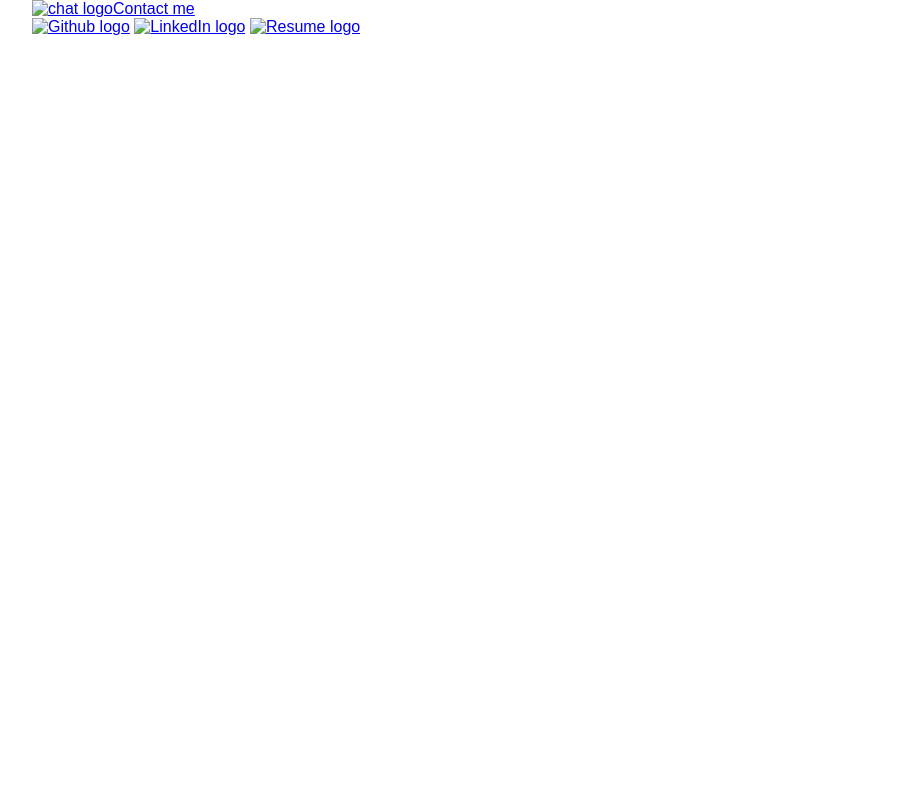
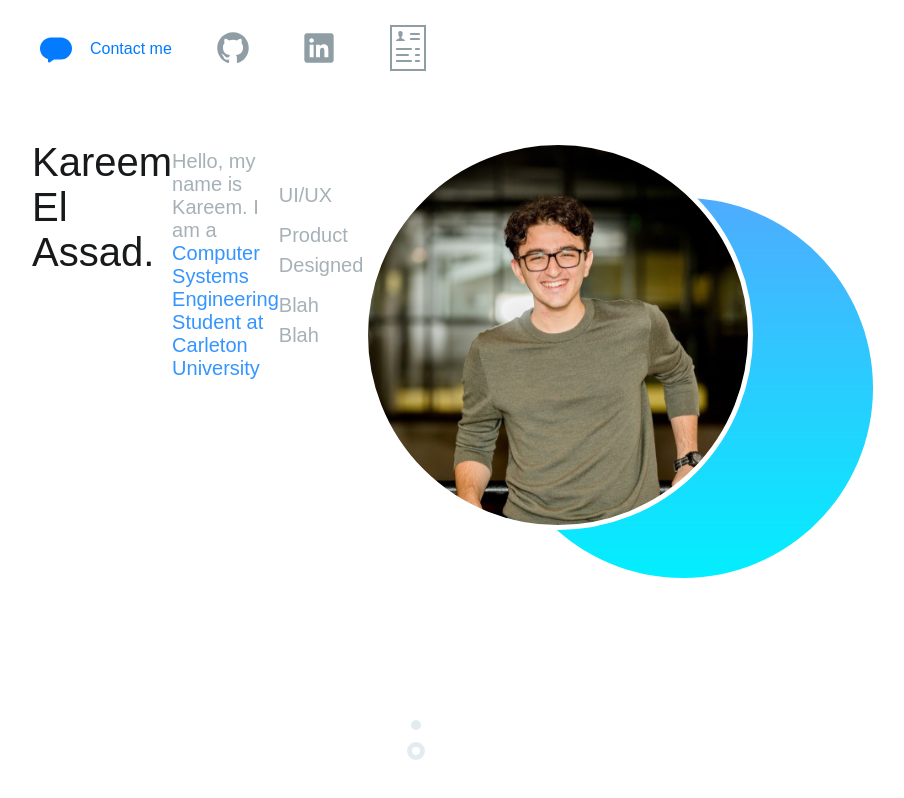
Before and after one commit to kareemassad/personal-site, a plain HTML site: page index.html in a window 1280 px wide. Shown: the whole page, without its empty margins (224-1128 px from the left). Drawn offline with Linux system fonts and the light colour scheme; files whose address does not match are found by name.

Commit message:
added tons of assets and finallazing initial page

```diff
--- a/css/styles.css
+++ b/css/styles.css
@@ -1,5 +1,6 @@
 /* Global */
-* {                   /* Reset Page */
+* {
+  /* Reset Page */
   margin: 0;
   padding: 0;
   border: 0;
@@ -9,22 +10,29 @@
   background: transparent;
 }
 
-.clearfix::after {      /* Cleared floated value (was meant as a hacky fix but turns out common) */
+.clearfix::after {
+  /* Cleared floated value (was meant as a hacky fix but turns out common) */
   content: "";
   clear: both;
   display: table;
 }
+
 html {
   font-family: circular std, sans-serif;
   font-weight: 100;
 }
+
 body {
-  width:60%;
+  width: 60%;
   margin: auto;
   background-image: url(images/BG.png);
   background-position: top;
   background-size: cover;
   background-repeat: no-repeat;
+}
+
+.blue {
+  color: #027Bff;
 }
 
 h1 {
@@ -48,4 +56,74 @@ h5 {
 p {
   color: #8f9ea5;
   opacity: 0.8;
+  font-weight: 100;
+  margin-top: 10px;
+  font-size: 20px;
 }
+
+/*  NAV BAR  */
+
+.nav {
+  display: flex;
+  align-items: center;
+  height: 100px;
+}
+
+.contactMe .navIcons {
+  flex: 1;
+}
+
+.navIcons {
+  text-align: right;
+}
+
+.navIcons a,
+.contactMe a,
+.contactMe img {
+  display: inline-block;
+  vertical-align: middle;
+}
+
+.navIcons a {
+  margin-left: 40px;
+}
+
+.contactMe a {
+  color: #027Bff;
+  text-decoration: none;
+}
+
+.contactMe img {
+  margin-right: 10px;
+}
+
+/*   Landing Page   */
+
+.landing {
+  height: 100vh;
+  position: relative;
+}
+
+.landingWrapper {
+  display: flex;
+  justify-content: space-between;
+  margin-top: 40px;
+}
+
+ul {
+  list-style: none;
+  margin-top: 30px;
+  line-height: 30px;
+}
+
+.landingLeft {
+  margin-top: 4em;
+}
+
+.scroll {
+  position: absolute;
+  bottom: 180px;
+  left: 0;
+  right: 0;
+  margin: auto;
+}
--- a/index.html
+++ b/index.html
@@ -12,13 +12,30 @@
 <body>
     <div class="nav">
         <div class="contactMe">
-            <a href="#"><img src="images/Chat_Blue.png" alt="chat logo">Contact me</a>
+            <a href="#"><img src="assets/Chat_Blue.png" alt="chat logo">Contact me</a>
         </div>
         <div class="navIcons">
-            <a href="#"><img src="images/Github_Gray.png" alt="Github logo"></a>
-            <a href="#"><img src="images/LinkedIn_Gray.png" alt="LinkedIn logo"></a>
-            <a href="#"><img src="images/Resume_Gray.png" alt="Resume logo"></a>
+            <a href="#"><img src="assets/github.svg" alt="Github logo"></a>
+            <a href="#"><img src="assets/linkedin.svg" alt="LinkedIn logo"></a>
+            <a href="#"><img src="assets/resume.png" alt="Resume logo"></a>
         </div>
+    </div>
+
+    <div class="landing">
+        <div class="landingWrapper">
+            <div class="landingLeft"></div>
+            <h1>Kareem El Assad.</h1>
+            <p>Hello, my name is Kareem. I am a <span class="blue"> Computer Systems <br> Engineering Student at Carleton University</span></p>
+            <ul>
+                <li><p>UI/UX</p></li>
+                <li><p>Product Designed</p></li>
+                <li><p>Blah Blah</p></li>
+            </ul>
+            <div class="landingRight">
+                <img src="assets/me-with-circle.png" alt="">
+            </div>
+        </div>
+        <img src="assets/Scroll.png" alt="scroll down" class="scroll">
     </div>
 
     <!-- JS linking at bottom -->
```
Also changed, not shown: assets/BG.png (added), assets/Chat_Blue.png (added), assets/Scroll.png (added), assets/github.svg (renamed from assets/icons8-github.svg), assets/linkedin.svg (renamed from assets/icons8-linkedin.svg), assets/me-with-circle.png (added), assets/resume.png (renamed from assets/icons8-resume-50.png), assets/resume.svg (renamed from assets/icons8-resume-50.svg).
